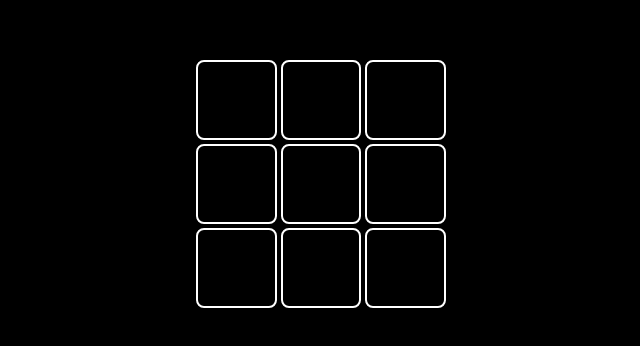
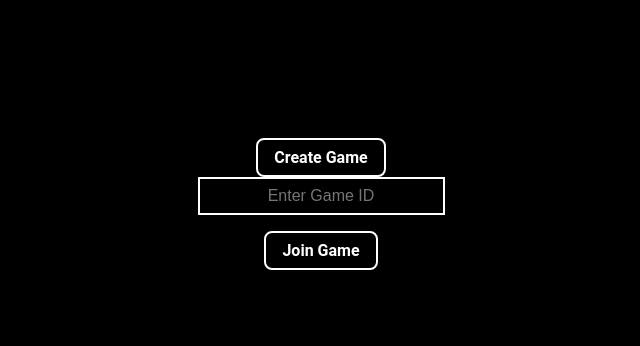
Before and after one commit to bavllymagid/tic-tac-toe, a React (Vite) app in the folder tik-tak-toe-ui/: page / in a window 1280 px wide. Shown: the part 216-562 px from the top of the page, without its empty margins (271-911 px from the left). Built offline with nearby package versions, Linux system fonts and the light colour scheme.

Commit message:
[ADDED] api calls and websockets in ui

```diff
--- a/tik-tak-toe-ui/src/components/tic-tac-toe.jsx
+++ b/tik-tak-toe-ui/src/components/tic-tac-toe.jsx
@@ -1,102 +1,131 @@
-import { useState, useEffect } from 'react'
-import '../styles/tic-tac-toe.css'
+import { useState, useEffect } from "react";
+import { connectToWebSocket, processMove } from "../utils/webSocket"; // WebSocket helpers
+import { createGame, joinGame, endGame } from "../utils/api"; // API helpers
+import "../styles/tic-tac-toe.css";
 
 const TicTacToe = () => {
-  const [squares, setSquares] = useState(Array(9).fill(null))
-  const [xIsNext, setXIsNext] = useState(true)
-  const [status, setStatus] = useState(null)
-  const [gameOver, setGameOver] = useState(false)
-  const [timerCnt, setTimerCnt] = useState(3)
+  const [squares, setSquares] = useState(Array(9).fill(null));
+  const [status, setStatus] = useState("Next player: X");
+  const [gameOver, setGameOver] = useState(false);
+  const [timerCnt, setTimerCnt] = useState(3);
+  const [gameId, setGameId] = useState(null);
+  const [isGameJoined, setIsGameJoined] = useState(false);
+  const [joinInput, setJoinInput] = useState("");
 
-  const calculateWinner = (squares) => {
-    const lines = [
-      [0, 1, 2],
-      [3, 4, 5],
-      [6, 7, 8],
-      [0, 3, 6],
-      [1, 4, 7],
-      [2, 5, 8],
-      [0, 4, 8],
-      [2, 4, 6],
-    ]
-    for (let i = 0; i < lines.length; i++) {
-      const [a, b, c] = lines[i]
-      if (squares[a] && squares[a] === squares[b] && squares[a] === squares[c]) {
-        return squares[a]
-      }
+  // Handle user moves
+  const handleClick = (i) => {
+    if (gameOver || squares[i] || !gameId) {
+      return;
     }
-    return null
-  }
+    const row = Math.floor(i / 3);
+    const col = i % 3;
+    processMove(gameId, row, col); // Send move via WebSocket
+  };
 
-  const handleClick = (i) => {
-    if (gameOver || squares[i]) {
-      return
+  // Reset game state
+  const resetGame = () => {
+    setSquares(Array(9).fill(null));
+    setStatus("Next player: X");
+    setGameOver(false);
+    setTimerCnt(3);
+    if (gameId) {
+      endGame(gameId).catch((error) => console.error("Failed to end game:", error));
+      setGameId(null);
     }
-    const newSquares = squares.slice()
-    newSquares[i] = xIsNext ? 'X' : 'O'
-    setSquares(newSquares)
-    setXIsNext(!xIsNext)
+  };
 
-    const newWinner = calculateWinner(newSquares)
-    if (newWinner || newSquares.every(Boolean)) {
-      setStatus(newWinner ? `Winner: ${newWinner}` : 'Draw!')
-      setGameOver(true)
+  // Create a new game
+  const handleCreateGame = async () => {
+    try {
+      const game = await createGame();
+      setGameId(game.id);
+      setIsGameJoined(true);
+      setStatus("Waiting for opponent...");
+      console.log("Game created:", game.id);
+    } catch (error) {
+      console.error("Error creating game:", error);
     }
-  }
+  };
 
-  const resetGame = () => {
-    setSquares(Array(9).fill(null))
-    setXIsNext(true)
-    setStatus(null)
-    setGameOver(false)
-    setTimerCnt(3)
-  }
+  // Join an existing game
+  const handleJoinGame = async () => {
+    try {
+      const game = await joinGame(joinInput);
+      setGameId(game.id);
+      setIsGameJoined(true);
+      setStatus("Game joined. Your move!");
+    } catch (error) {
+      console.error("Error joining game:", error);
+    }
+  };
+
+  useEffect(() => {
+    if (gameId) {
+      connectToWebSocket((newGameState) => {
+        setSquares(newGameState.board.flat());
+        if (newGameState.winner) {
+          setStatus(`Winner: ${newGameState.winner}`);
+          setGameOver(true);
+        } else if (newGameState.isDraw) {
+          setStatus("Draw!");
+          setGameOver(true);
+        } else {
+          setStatus(`Next player: ${newGameState.currentPlayer}`);
+        }
+      });
+    }
+  }, [gameId]);
 
   useEffect(() => {
     if (gameOver) {
       const timer = setTimeout(() => {
-        resetGame()
-      }, 3000) // Reset after 3 seconds
-      return () => clearTimeout(timer)
+        resetGame();
+      }, 3000);
+      return () => clearTimeout(timer);
     }
-  }, [gameOver])
+  }, [gameOver]);
 
   useEffect(() => {
     if (gameOver) {
       const timer = setInterval(() => {
-        setTimerCnt(prevCount => prevCount - 1)
-      }, 1000) // Count every second
-      return () => clearInterval(timer)
+        setTimerCnt((prevCount) => prevCount - 1);
+      }, 1000);
+      return () => clearInterval(timer);
     }
-  }, [gameOver, timerCnt])
-
-
+  }, [gameOver, timerCnt]);
 
   const renderSquare = (i) => {
     return (
-      <button
-        key={i}
-        className="square"
-        onClick={() => handleClick(i)}
-      >
+      <button key={i} className="square" onClick={() => handleClick(i)}>
         {squares[i]}
       </button>
-    )
-  }
+    );
+  };
 
   return (
     <div className="container">
-      <div className="status">{status}</div>
-      <div className="grid">
-        {squares.map((_, index) => renderSquare(index))}
-      </div>
-      {gameOver && (
-        <div className="resetMessage">
-          Game will reset in {timerCnt} seconds...
+      {!isGameJoined ? (
+        <div className="setup">
+          <button onClick={handleCreateGame}>Create Game</button>
+          <input
+            type="text"
+            value={joinInput}
+            onChange={(e) => setJoinInput(e.target.value)}
+            placeholder="Enter Game ID"
+          />
+          <button onClick={handleJoinGame}>Join Game</button>
         </div>
+      ) : (
+        <>
+          <div className="status">{status}</div>
+          <div className="grid">{squares.map((_, index) => renderSquare(index))}</div>
+          {gameOver && (
+            <div className="resetMessage">Game will reset in {timerCnt} seconds...</div>
+          )}
+        </>
       )}
     </div>
-  )
-}
+  );
+};
 
-export default TicTacToe
+export default TicTacToe;
--- a/tik-tak-toe-ui/src/styles/tic-tac-toe.css
+++ b/tik-tak-toe-ui/src/styles/tic-tac-toe.css
@@ -81,3 +81,62 @@ body {
   font-size: 1.125rem;
   margin-top: 24px;
 }
+
+.setup {
+  display: flex;
+  flex-direction: column;
+  align-items: center;
+  justify-content: center;
+  margin-top: 24px;
+}
+
+.setup label {
+  color: white;
+  font-size: 1.125rem;
+  margin-bottom: 8px;
+}
+
+.setup input {
+  width: 100%;
+  padding: 8px;
+  font-size: 1rem;
+  border: 2px solid white;
+  background-color: transparent;
+  color: white;
+  text-align: center;
+}
+
+.setup button {
+  margin-top: 16px;
+  padding: 8px 16px;
+  font-size: 1rem;
+  font-weight: bold;
+  color: white;
+  background-color: transparent;
+  border: 2px solid white;
+  cursor: pointer;
+}
+
+.setup button:hover {
+  background-color: rgba(255, 255, 255, 0.1);
+}
+
+.setup button:focus {
+  outline: none;
+}
+
+.setup button:active {
+  background-color: rgba(255, 255, 255, 0.2);
+}
+
+@media (min-width: 768px) {
+  .grid {
+    width: 240px;
+    height: 240px;
+  }
+
+  .square {
+    width: 80px;
+    height: 80px;
+  }
+}
--- /dev/null
+++ b/tik-tak-toe-ui/src/utils/api.js
@@ -0,0 +1,24 @@
+const API_BASE = "http://localhost:8080/tic-tac-toe";
+
+export const createGame = async () => {
+  const response = await fetch(`${API_BASE}/create`);
+  if (response.ok) {
+    return response.json();
+  }
+  throw new Error("Failed to create game");
+};
+
+export const joinGame = async (gameId) => {
+  const response = await fetch(`${API_BASE}/join/${gameId}`);
+  if (response.ok) {
+    return response.json();
+  }
+  throw new Error("Game not found");
+};
+
+export const endGame = async (gameId) => {
+  const response = await fetch(`${API_BASE}/over/${gameId}`, { method: "DELETE" });
+  if (!response.ok) {
+    throw new Error("Failed to end game");
+  }
+};
--- /dev/null
+++ b/tik-tak-toe-ui/src/utils/webSocket.js
@@ -0,0 +1,40 @@
+import { over } from "stompjs";
+
+let stompClient = null;
+
+/**
+ * Establish a WebSocket connection and subscribe to game updates.
+ * @param {string} gameId - The ID of the game to subscribe to.
+ * @param {function} onMessageReceived - Callback for receiving game state updates.
+ */
+export const connectToWebSocket = (gameId, onMessageReceived) => {
+  const socket = new WebSocket("ws://localhost:8080/tic-tac-toe");
+  stompClient = over(socket);
+
+  stompClient.connect({}, () => {
+    console.log("Connected to WebSocket");
+
+    // Subscribe to updates for the specific game
+    stompClient.subscribe(`/topic/game/${gameId}`, (message) => {
+      onMessageReceived(JSON.parse(message.body));
+    });
+  });
+};
+
+/**
+ * Send a move to the server.
+ * @param {string} gameId - The ID of the game.
+ * @param {number} row - The row index of the move.
+ * @param {number} col - The column index of the move.
+ */
+export const processMove = (gameId, row, col) => {
+    if (!stompClient || !stompClient.connected) {
+        console.error("WebSocket is not connected. Cannot send move.");
+        return;
+        }
+  stompClient.send(
+    `/app/move/${gameId}`,
+    {},
+    JSON.stringify({ row, col })
+  );
+};
```
